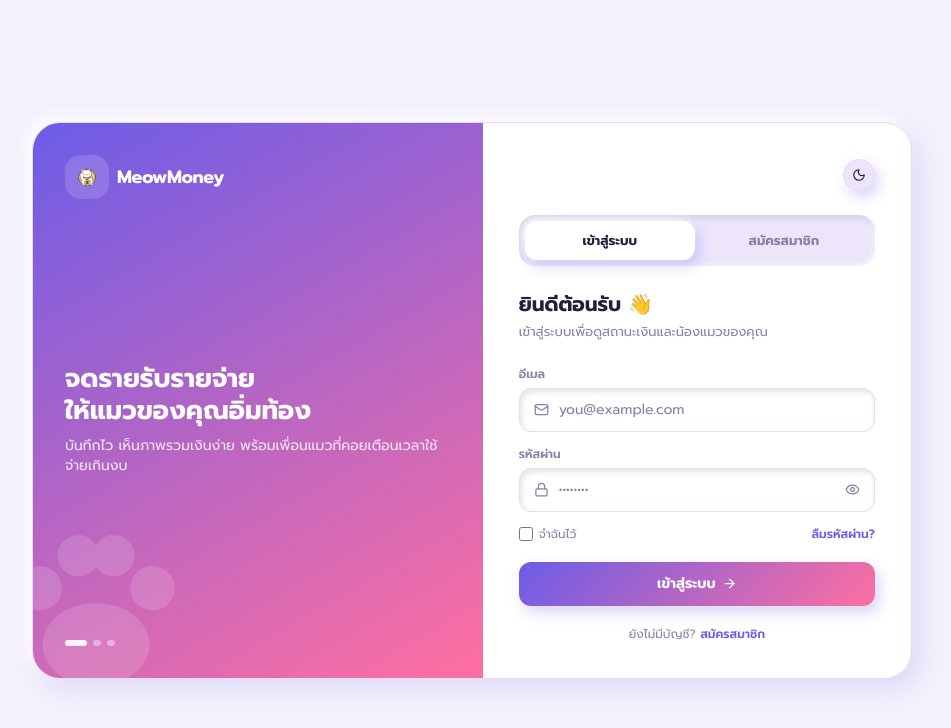
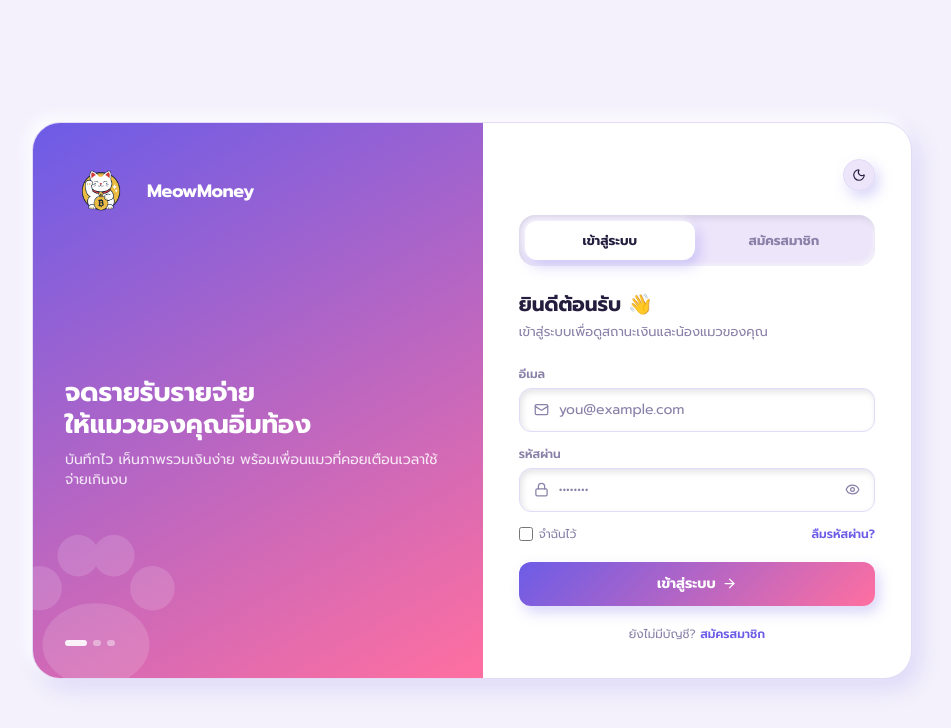
Before and after one commit to minnimall/MeowMoney, a React (Vite) app in the folder frontend/: page /login in a window 1280 px wide. Shown: the top 728 px of the page, without its empty margins (168-1119 px from the left). Built offline with nearby package versions, Linux system fonts and the light colour scheme.

Commit message:
แก้ logo หน้าlogin

```diff
--- a/frontend/src/pages/Login.jsx
+++ b/frontend/src/pages/Login.jsx
@@ -213,14 +213,12 @@ export default function AuthPage() {
               <PawIcon size={190} color="#ffffff" />
             </div>
 
-            <div className="relative z-10 flex items-center gap-2 text-white">
-              <div className="mm-float flex h-11 w-11 items-center justify-center overflow-hidden rounded-2xl bg-white/15">
-                <img
-                  src={logoMeowMoney}
-                  alt="MeowMoney"
-                  className="h-full w-full object-contain p-1.5"
-                />
-              </div>
+            <div className="relative z-10 flex items-center gap-2.5 text-white">
+              <img
+                src={logoMeowMoney}
+                alt="MeowMoney"
+                className="h-18 w-18 object-contain"
+              />
               <span className="text-lg font-extrabold tracking-tight">
                 MeowMoney
               </span>
```
